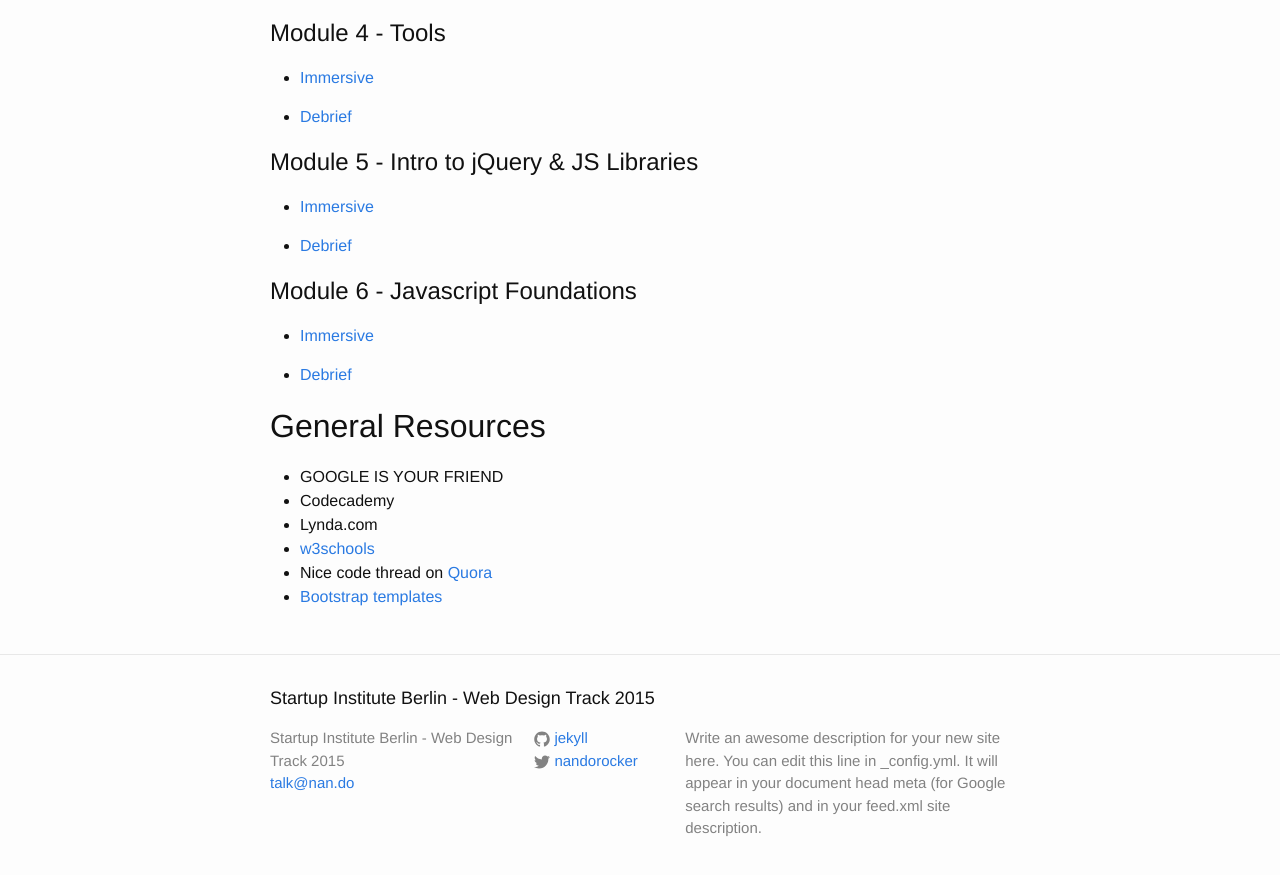
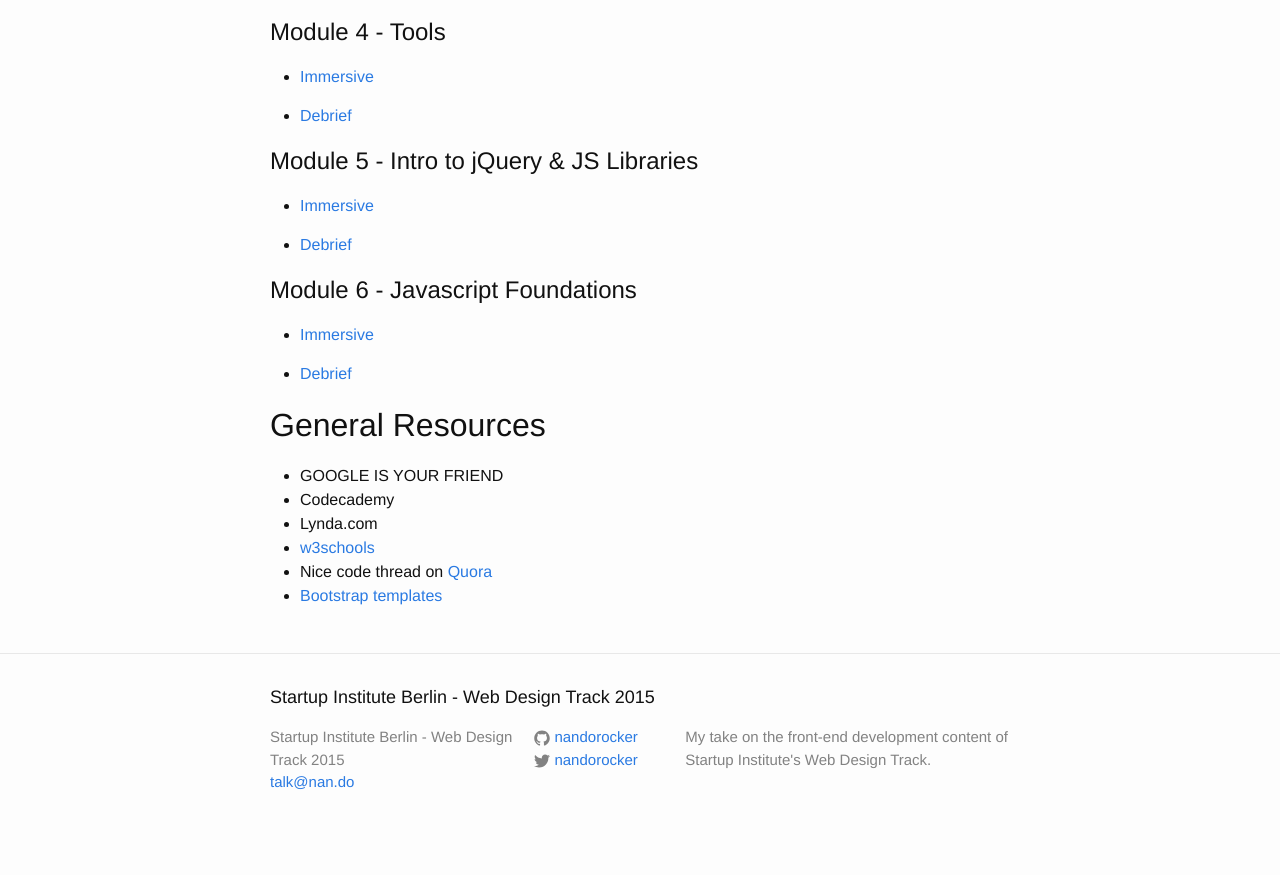
Before and after one commit to nandorocker/SIBer-WebDesign2015, a Jekyll site: the page built from index.md, in a window 1280 px wide and 900 px high, scrolled down 598 px. Shown: the top 875 px of the window. Built offline with Jekyll 4.4.1, drawn with Linux system fonts in a browser that asks for light colours; Markdown is read by kramdown in place of the engine named in the settings; after the commit the page ends 1452 px from its top, so only the background shows below that; some of the changed text lies outside the part shown.

Commit message:
Added content

```diff
--- a/_config.yml
+++ b/_config.yml
@@ -2,13 +2,15 @@
 title: Startup Institute Berlin - Web Design Track 2015
 email: talk@nan.do
 description: > # this means to ignore newlines until "baseurl:"
-  Write an awesome description for your new site here. You can edit this
-  line in _config.yml. It will appear in your document head meta (for
-  Google search results) and in your feed.xml site description.
+  My take on the front-end development content of Startup
+  Institute's Web Design Track.
+
 baseurl: "" # the subpath of your site, e.g. /blog/
-url: "http://nandorocker.github.io/SIBerWebDesign2015" # the base hostname & protocol for your site
+#url: "http://nandorocker.github.io/SIBerWebDesign2015/" # the base hostname & protocol for your site
+url: http://localhost:4000/
 twitter_username: nandorocker
-github_username:  jekyll
+github_username:  nandorocker
 
 # Build settings
-markdown: kramdown
+markdown: redcarpet
+encoding: utf-8
--- a/_includes/head.html
+++ b/_includes/head.html
@@ -1,5 +1,5 @@
 <head>
-  <meta charset="utf-8">
+  <meta http-equiv="Content-Type" content="text/html; charset=utf-8">
   <meta http-equiv="X-UA-Compatible" content="IE=edge">
   <meta name="viewport" content="width=device-width, initial-scale=1">
 
--- a/_includes/header.html
+++ b/_includes/header.html
@@ -1,4 +1,4 @@
-<!-- <header class="site-header">
+<header class="site-header">
 
   <div class="wrapper">
 
@@ -25,4 +25,3 @@
   </div>
 
 </header>
- -->
--- a/index.md
+++ b/index.md
@@ -2,9 +2,7 @@
 layout: default
 ---
 
-# {{ site.title }}
-
-### by nando rossi
+### by [nando rossi](mailto:talk@nan.do)
 
 {% for post in site.posts reversed %}
 	{% capture current_module %}{{ post.module }}{% endcapture %}
```
Also changed, not shown: Module01/_posts/2015-03-02-immersive.md (+71 -23 lines), assets/Module01/HTMLxCSS.png (added), assets/Module01/box_model.png (added), assets/Module01/css_wikipedia.png (added), assets/Module01/early_html.png (added), assets/Module01/syntax_nomenclature-diagram.png (added), assets/Module01/wwwdiagram.jpg (added), 1 other file.
